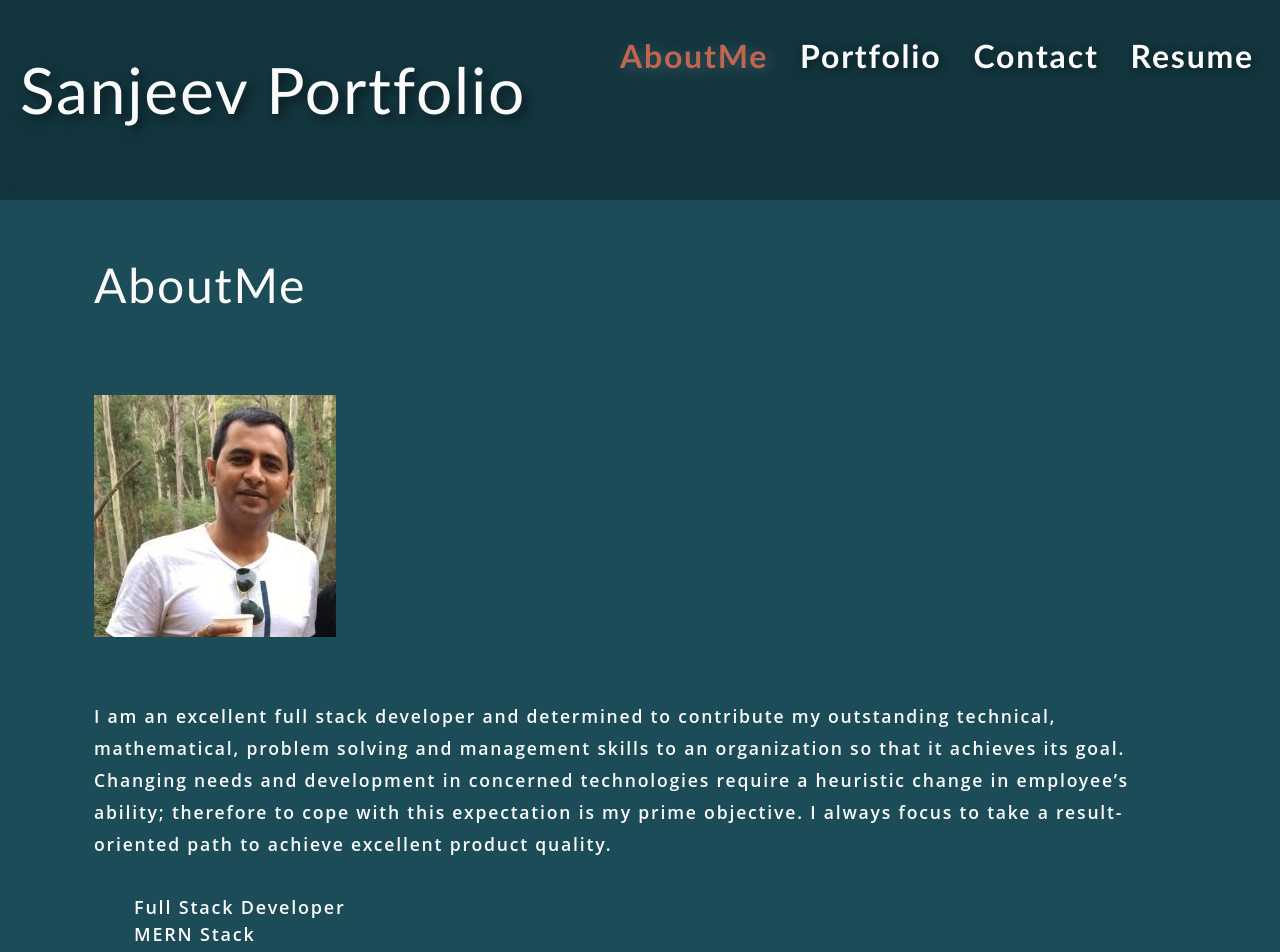
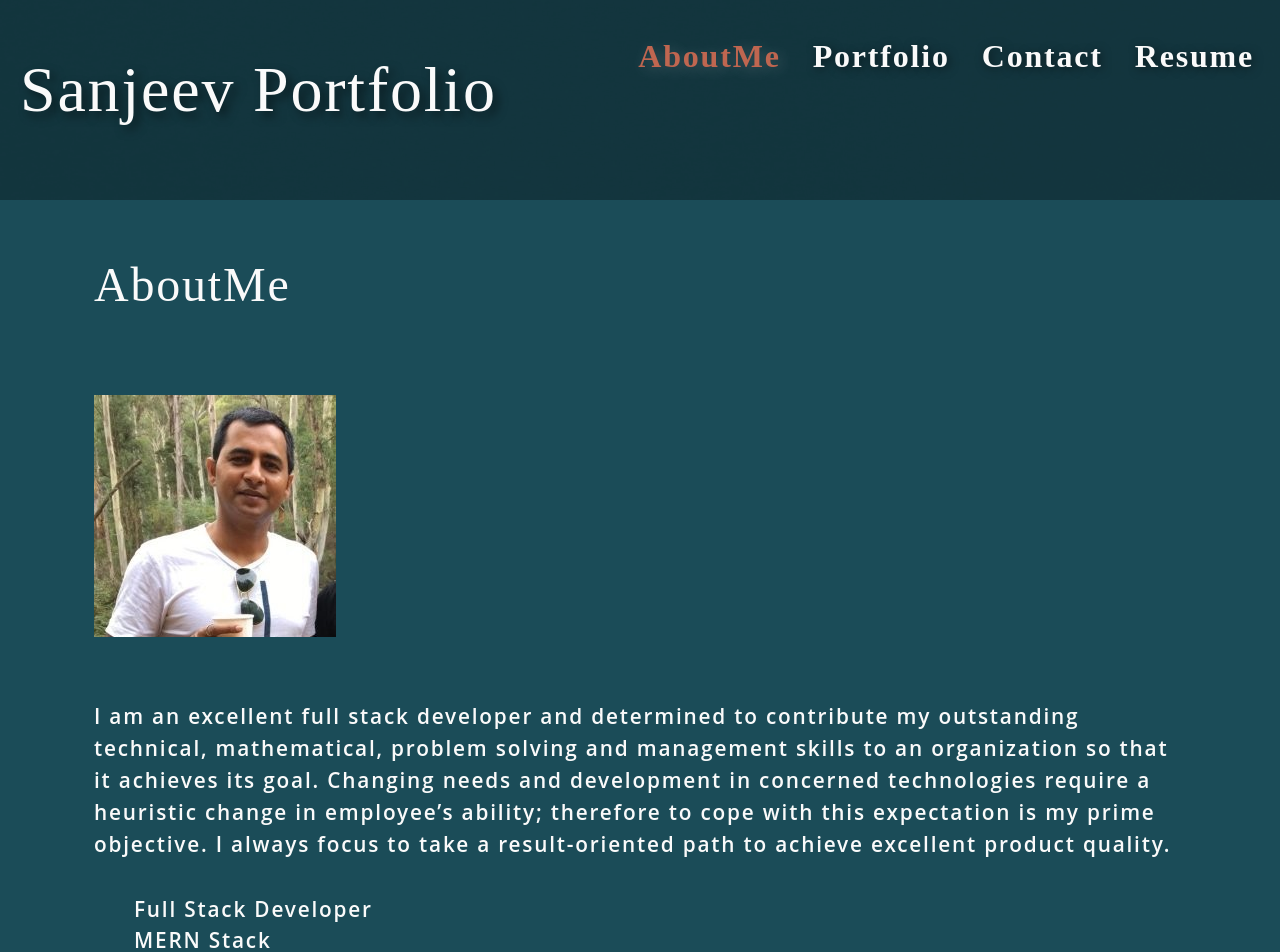
Before and after one commit to SanjeevKumar-DEV/portfolio-react-sanjeev-app, a React (Create React App) app: page / in a window 1280 px wide. Shown: the top 952 px of the page. Built offline with nearby package versions, Linux system fonts and the light colour scheme.

Commit message:
Added code for font sizing

```diff
--- a/src/App.css
+++ b/src/App.css
@@ -85,7 +85,7 @@ h3,
 h4,
 h5,
 h6 {
-  font-family:'Gill Sans', 'Gill Sans MT', Calibri, 'Trebuchet MS', sans-serif;
+  font-family:'Aladin', cursive;
   font-weight: 500;
   margin: 5px 0;
   line-height: 1.25;
@@ -118,7 +118,7 @@ h6 {
 }
 
 p {
-  font-size: 1.1rem;
+  font-size: 1.3rem;
   margin: 20px 0;
   line-height: 2rem;
 }
@@ -227,13 +227,17 @@ header img {
 
 nav {
   position: relative;
-  font-family:'Gill Sans', 'Gill Sans MT', Calibri, 'Trebuchet MS', sans-serif;
-  font-size: 2.5rem;
+  font-family: 'Aladin', cursive;
+  font-size: 2.2rem;
   margin: 30px 20px;
 }
 
 nav a:hover {
   text-decoration: none;
+}
+
+.list-of-skill ul li {
+  font-size: 1.3rem;
 }
 
 nav li {
--- a/src/components/AboutMe.js
+++ b/src/components/AboutMe.js
@@ -21,7 +21,7 @@ const AboutMe = () => {
           </p>
           </div>
         </div>
-        <div className="flex-row">
+        <div className="flex-row list-of-skill">
           <ul>
             <li>Full Stack Developer</li>
             <li>MERN Stack</li>
```
